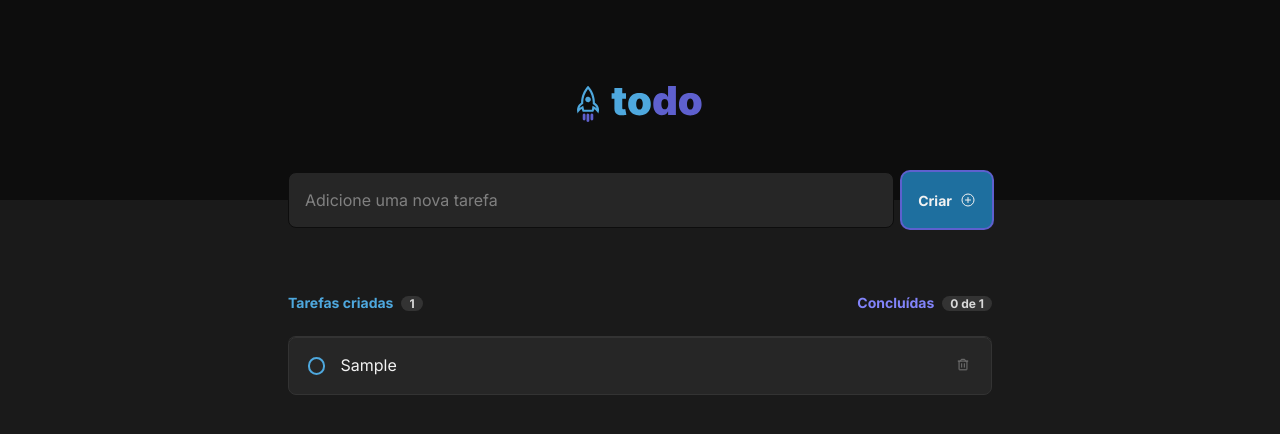
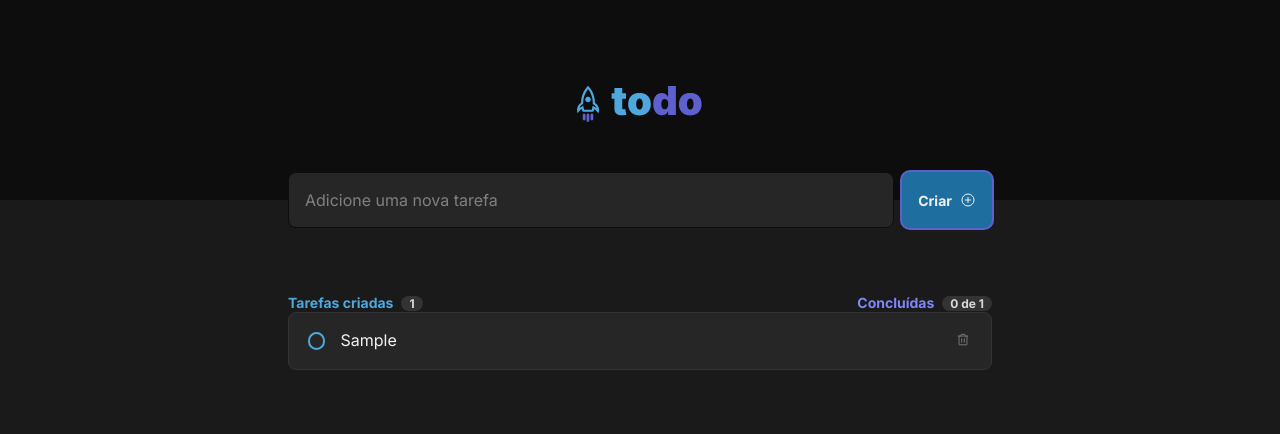
Before and after one commit to josee-fernandes/todo-react, a React (Vite) app: page / in a window 1280 px wide. Both pictures are taken after typing "Sample" into the empty fields and a click on the button "Criar". Shown: the top 434 px of the page. Built offline with nearby package versions, Linux system fonts and the light colour scheme.

Commit message:
Fix border top element on fallback for empty list

```diff
--- a/src/components/Tasks/Tasks.module.css
+++ b/src/components/Tasks/Tasks.module.css
@@ -33,13 +33,10 @@
   border-radius: 999px;
 }
 
-.tasks .list {
+.emptyTasks {
   margin-top: 1.5rem;
   border-top: 1px solid var(--gray-400);
   border-radius: 8px;
-}
-
-.emptyTasks {
   display: flex;
   flex-direction: column;
   justify-content: center;
--- a/src/components/Tasks/index.tsx
+++ b/src/components/Tasks/index.tsx
@@ -60,7 +60,7 @@ export function Tasks({ tasks, onUpdateTasks }: TasksProps) {
           </p>
         </div>
       ) : (
-        <ul className={styles.list}>
+        <ul>
           {tasks.map((task) => (
             <Task
               key={task.id}
```
